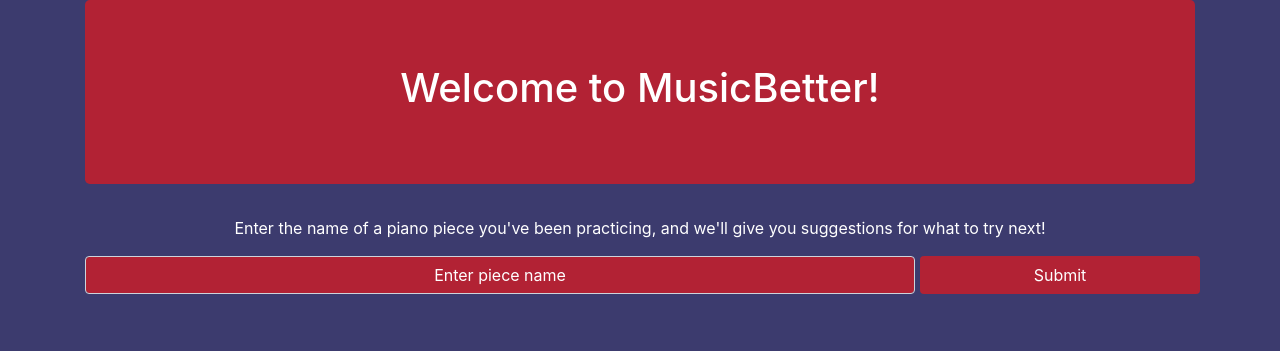
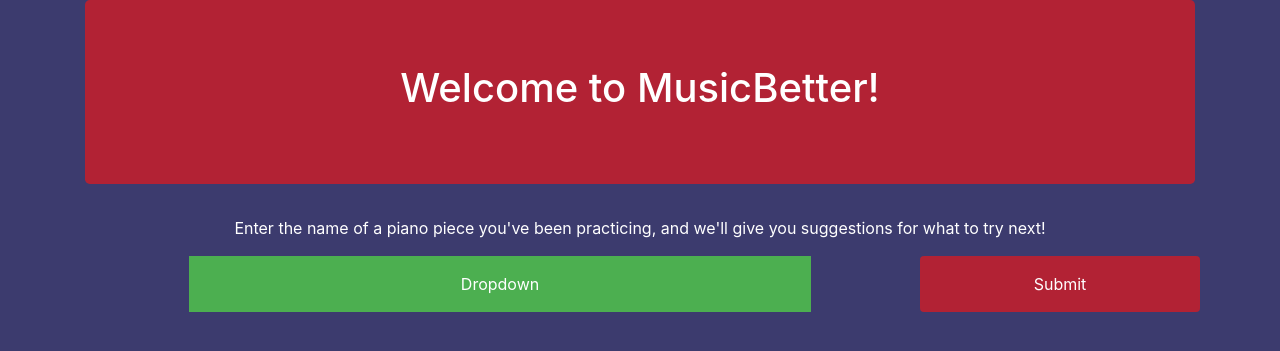
Before and after one commit to Boscillator/MusicBetter, a Django app: page / in a window 1280 px wide. Shown: the top 351 px of the page. Run offline with Django 3.2, Linux system fonts and the light colour scheme; parts of the project's set-up code (start-up, migrations or seed data) failed here and were passed over; some libraries are stand-ins or nearby versions.

Commit message:
Dropdown but it's broken

```diff
--- a/music/templates/music/index.html
+++ b/music/templates/music/index.html
@@ -15,6 +15,54 @@
         .form-control::placeholder {
             color : white;
         }
+        .dropbtn {
+            background-color: #4CAF50;
+            color: white;
+            padding: 16px;
+            font-size: 16px;
+            border: none;
+            cursor: pointer;
+        }
+
+        .dropbtn:hover, .dropbtn:focus {
+            background-color: #3e8e41;
+        }
+
+        #myInput {
+            box-sizing: border-box;
+            font-size: 16px;
+            padding: 14px 20px 12px 45px;
+            border: none;
+            border-bottom: 1px solid #ddd;
+        }
+
+        #myInput:focus {outline: 3px solid #ddd;}
+
+        .dropdown {
+            position: relative;
+            display: inline-block;
+        }
+
+        .dropdown-content {
+            display: none;
+            position: absolute;
+            background-color: #f6f6f6;
+            min-width: 230px;
+            overflow: auto;
+            border: 1px solid #ddd;
+            z-index: 1;
+        }
+
+        .dropdown-content a {
+            color: black;
+            padding: 12px 16px;
+            text-decoration: none;
+            display: block;
+        }
+
+        .dropdown a:hover {background-color: #ddd;}
+
+        .show {display: block;}
     </style>
     <title>MusicBetter</title>
   </head>
@@ -25,13 +73,49 @@
         </div>
         <p >Enter the name of a piano piece you've been practicing, and we'll give you suggestions for what to try next!</p>
         <form class="form-row" action="{% url 'index' %}" method="post">{% csrf_token %}
-            <div class="form-group col-9">
-                <input type="name" class="form-control text-white text-center" style="background-color:#b22234" id="name" placeholder="Enter piece name" name="name">
-            </div>
+            <!-- <div class="form-group col-9">
+                <input type="text" class="form-control text-white text-center" style="background-color:#b22234" id="name" placeholder="Enter piece name" name="name">
+            </div> -->
+            <div class="dropdown form-group col-9">
+                <button onclick="myFunction()" class="dropbtn col-9">Dropdown</button>
+                <div id="myDropdown" class="dropdown-content col-9 form-control text-white text-center">
+                  <input type="text" placeholder="Search.." id="myInput" onkeyup="filterFunction()">
+                  <a href="#about">About</a>
+                  <a href="#base">Base</a>
+                  <a href="#blog">Blog</a>
+                  <a href="#contact">Contact</a>
+                  <a href="#custom">Custom</a>
+                  <a href="#support">Support</a>
+                  <a href="#tools">Tools</a>
+                </div>
+              </div>
             <input type="submit" class="btn col-3 text-white form-group" style="background-color:#b22234" value="Submit">
         </form>
     </div>
     <!-- Optional JavaScript -->
+    <script>
+    /* When the user clicks on the button,
+    toggle between hiding and showing the dropdown content */
+    function myFunction() {
+        document.getElementById("myDropdown").classList.toggle("show");
+    }
+
+    function filterFunction() {
+        var input, filter, ul, li, a, i;
+        input = document.getElementById("myInput");
+        filter = input.value.toUpperCase();
+        div = document.getElementById("myDropdown");
+        a = div.getElementsByTagName("a");
+        for (i = 0; i < a.length; i++) {
+            txtValue = a[i].textContent || a[i].innerText;
+            if (txtValue.toUpperCase().indexOf(filter) > -1) {
+                a[i].style.display = "";
+            } else {
+                a[i].style.display = "none";
+            }
+        }
+    }
+    </script>
     <!-- jQuery first, then Popper.js, then Bootstrap JS -->
     <script src="https://code.jquery.com/jquery-3.2.1.slim.min.js" integrity="sha384-KJ3o2DKtIkvYIK3UENzmM7KCkRr/rE9/Qpg6aAZGJwFDMVNA/GpGFF93hXpG5KkN" crossorigin="anonymous"></script>
     <script src="https://cdnjs.cloudflare.com/ajax/libs/popper.js/1.12.9/umd/popper.min.js" integrity="sha384-ApNbgh9B+Y1QKtv3Rn7W3mgPxhU9K/ScQsAP7hUibX39j7fakFPskvXusvfa0b4Q" crossorigin="anonymous"></script>
```
